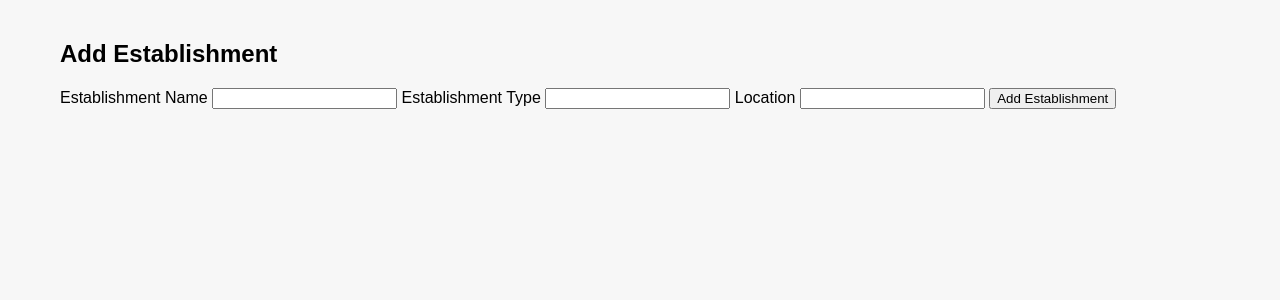
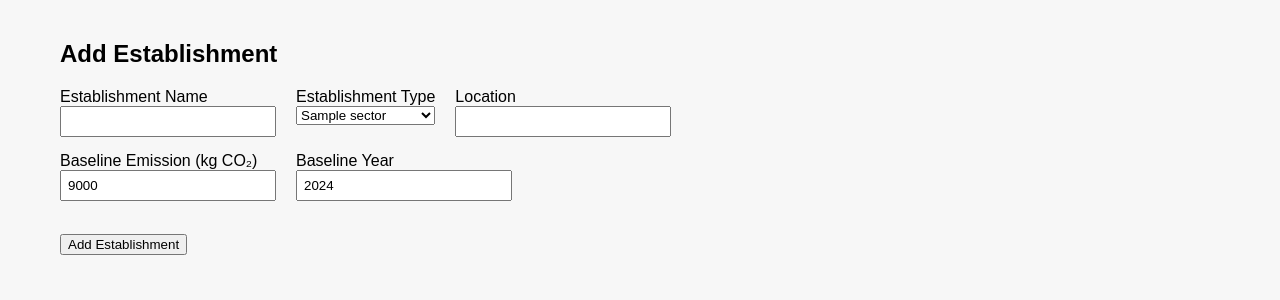
Before and after one commit to nidhishsheka/Carbon_Credit_dms, a Flask app: template templates/add_entity.html in a window 1280 px wide. Shown: the part 196-496 px from the top of the page. Run offline with Flask 3, Linux system fonts and the light colour scheme; the template is opened without the code that fills it: most values are stand-ins (such as "Sample title", 1, 10 or a date in 2020).

Commit message:
functional and visual features added.

```diff
--- a/app.py
+++ b/app.py
@@ -37,24 +37,39 @@ def dashboard():
 @app.route("/add_entity", methods=["GET","POST"])
 def add_entity():
 
+    conn = get_db()
+    sectors = conn.execute(
+        "SELECT DISTINCT sector FROM Reduction_Policy"
+        ).fetchall()
+
     if request.method == "POST":
 
         name = request.form["entity_name"]
         est_type = request.form["entity_type"]
         location = request.form["location"]
 
-        conn = get_db()
+        baseline = request.form.get("baseline") or 9000
+        baseline_year = request.form.get("baseline_year") or 2024
+
+
+
+        cursor = conn.execute(
+           "INSERT INTO Establishment (est_name, est_type, location) VALUES (?,?,?)",
+           (name, est_type, location)
+        )
+
+        est_id = cursor.lastrowid
 
         conn.execute(
-            "INSERT INTO Establishment (est_name, est_type, location) VALUES (?,?,?)",
-            (name, est_type, location)
-        )
+    "INSERT INTO Baseline_Emission (est_id, baseline_emission_kg, baseline_year) VALUES (?,?,?)",
+    (est_id, baseline, baseline_year)
+)
 
         conn.commit()
 
         return redirect("/")
 
-    return render_template("add_entity.html")
+    return render_template("add_entity.html", sectors=sectors)
 
 
 @app.route("/add_activity", methods=["GET","POST"])
@@ -152,30 +167,41 @@ def report():
 
     rows = conn.execute("""
     SELECT
-    e.est_name,
-    b.baseline_emission_kg,
-    a.allowed_emission_kg,
-    COALESCE(SUM(er.emission_kg),0) as actual_emission,
+ e.est_name,
+ e.est_type AS sector,
 
-    (a.allowed_emission_kg - COALESCE(SUM(er.emission_kg),0))/1000.0 as carbon_credit
+ COALESCE(b.baseline_emission_kg,0) AS baseline_emission_kg,
 
+ COALESCE(rp.reduction_percent,0) AS reduction_percent,
 
+ ROUND(COALESCE(SUM(er.emission_kg),0),2) AS actual_emission,
 
-    FROM Establishment e
+ ROUND(COALESCE(b.baseline_emission_kg,0) *
+ (1 - COALESCE(rp.reduction_percent,0)/100.0),2) AS allowed_limit,
 
-    LEFT JOIN Baseline_Emission b
-    ON e.est_id = b.est_id
+ ROUND(
+ (
+ COALESCE(b.baseline_emission_kg,0) *
+ (1 - COALESCE(rp.reduction_percent,0)/100.0)
+ -
+ COALESCE(SUM(er.emission_kg),0)
+ )/1000.0,2) AS carbon_credit
 
-    LEFT JOIN Allowed_Limit a
-    ON b.baseline_id = a.baseline_id
+FROM Establishment e
 
-    LEFT JOIN Activity_Data ad
-    ON e.est_id = ad.est_id
+LEFT JOIN Baseline_Emission b
+ON e.est_id = b.est_id
 
-    LEFT JOIN Emission_Record er
-    ON ad.activity_id = er.activity_id
+LEFT JOIN Reduction_Policy rp
+ON e.est_type = rp.sector
 
-    GROUP BY e.est_id
+LEFT JOIN Activity_Data ad
+ON e.est_id = ad.est_id
+
+LEFT JOIN Emission_Record er
+ON ad.activity_id = er.activity_id
+
+GROUP BY e.est_id;
     """).fetchall()
 
 
@@ -183,7 +209,7 @@ def report():
 
     for r in rows:
 
-        credit = r["carbon_credit"]
+        credit = r["carbon_credit"] if r["carbon_credit"] is not None else 0
 
         if credit > 0:
             status = "Surplus"
@@ -193,13 +219,15 @@ def report():
             status = "Neutral"
 
         data.append({
-            "name": r["est_name"],
-            "baseline": r["baseline_emission_kg"],
-            "allowed": r["allowed_emission_kg"],
-            "actual": r["actual_emission"],
-            "credit": round(credit,2),
-            "status": status
-        })
+          "name": r["est_name"],
+          "sector": r["sector"],
+          "reduction": r["reduction_percent"] or 0,
+          "baseline": r["baseline_emission_kg"],
+          "allowed": r["allowed_limit"],
+          "actual": r["actual_emission"],
+          "credit": round(credit,2),
+          "status": status
+         })
 
 
     return render_template("report.html", rows=data)
--- a/static/style.css
+++ b/static/style.css
@@ -74,3 +74,19 @@ tr:nth-child(even) {
     font-size: 28px;
     font-weight: bold;
 }
+
+.form-row{
+    display:flex;
+    gap:20px;
+    margin-bottom:15px;
+}
+
+.form-group{
+    display:flex;
+    flex-direction:column;
+}
+
+.form-group input{
+    padding:6px;
+    width:200px;
+}
--- a/templates/add_entity.html
+++ b/templates/add_entity.html
@@ -6,17 +6,47 @@
 
 <form method="POST">
 
+<div class="form-row">
+
+<div class="form-group">
 <label>Establishment Name</label>
 <input type="text" name="entity_name" required>
+</div>
 
+<div class="form-group">
 <label>Establishment Type</label>
-<input type="text" name="entity_type">
+<select name="entity_type" required>
+{% for s in sectors %}
+<option value="{{ s.sector }}">{{ s.sector }}</option>
+{% endfor %}
+</select>
+</div>
 
+<div class="form-group">
 <label>Location</label>
-<input type="text" name="location">
+<input type="text" name="location" required>
+</div>
+
+</div>
+
+
+<div class="form-row">
+
+<div class="form-group">
+<label>Baseline Emission (kg CO₂)</label>
+<input type="number" name="baseline" value="9000">
+</div>
+
+<div class="form-group">
+<label>Baseline Year</label>
+<input type="number" name="baseline_year" value="2024">
+</div>
+
+</div>
+
+<br>
 
 <button type="submit">Add Establishment</button>
 
 </form>
-
 {% endblock %}
```
